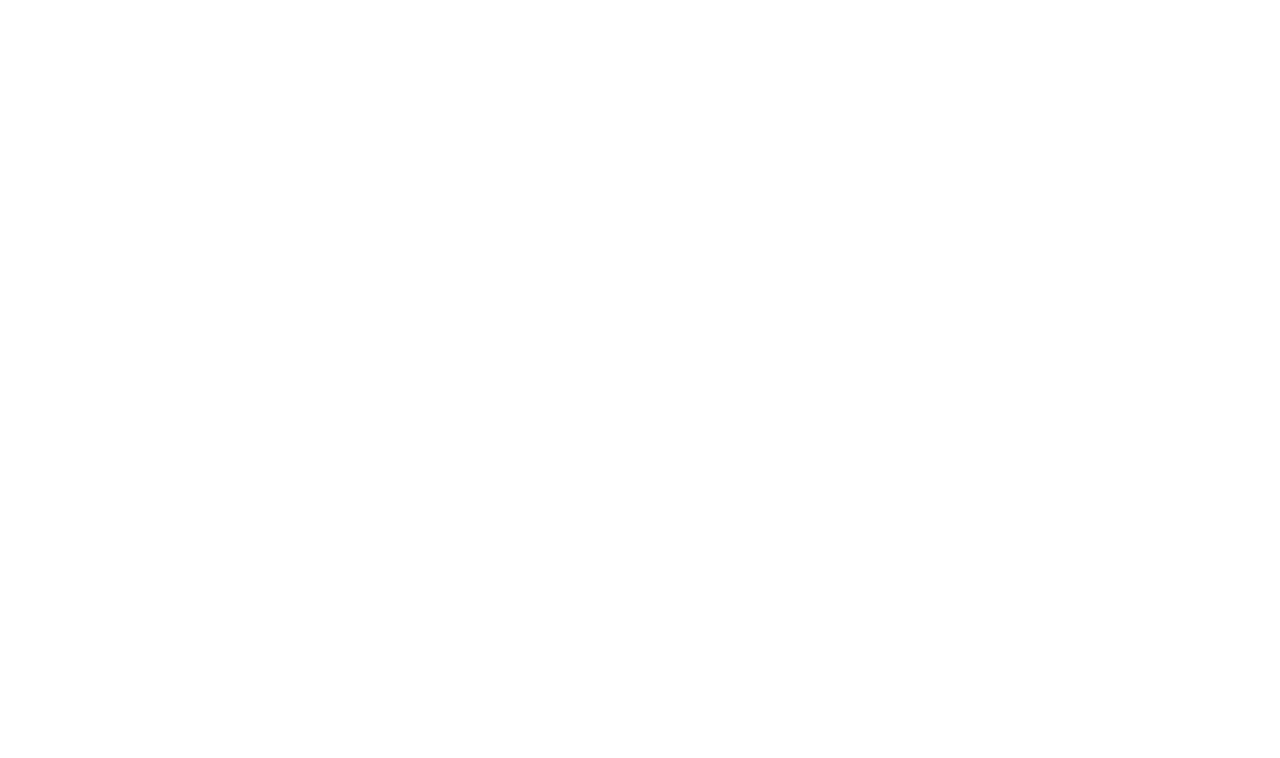
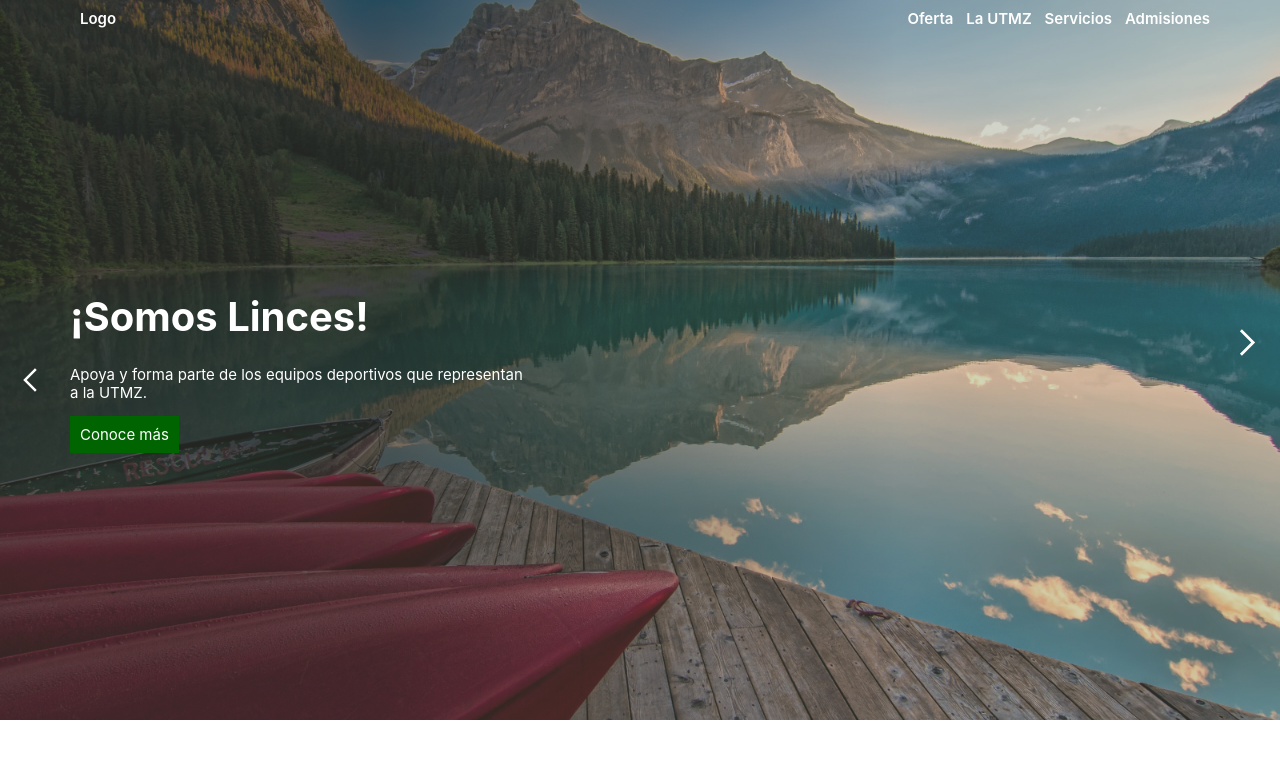
Before and after one commit to EddBeltran/college-website, a plain HTML site: page index.html in a window 1280 px wide. Drawn offline with Linux system fonts and the light colour scheme.

Commit message:
Se agregó el diseño del nav menu y slider

```diff
--- a/assets/style.css
+++ b/assets/style.css
@@ -27,9 +27,20 @@ p, a {
     font-size: 1.5rem;
 }
 
+img {
+    -webkit-user-drag: none;
+    -khtml-user-drag: none;
+    -moz-user-drag: none;
+    -o-user-drag: none;
+}
 
-.container {
+/* Containers */
+.small-container {
     max-width: 1140px;
+    margin: 0 auto;
+}
+.big-container {
+    max-width: 1920px;
     margin: 0 auto;
 }
 
@@ -71,11 +82,91 @@ p, a {
     padding: 1rem;
     text-decoration: none;
     display: inline-block;
+    max-width: fit-content;
 }
 
 .btn-primary {
     background: darkgreen;
     color: #fff;
+}
+
+/* Nav menu */
+.menu {
+    position: fixed;
+    width: 100%;
+    z-index: 10;
+}
+.nav-menu {
+    background: rgba(255, 0, 0, 0);
+}
+
+.nav-menu-items {
+    padding: 1rem 0;
+    display: flex;
+    flex-direction: row;
+    justify-content: space-between;
+}
+
+.nav-menu-items a {
+    color: #fff;
+    text-decoration: none;
+    font-weight: 600;
+    padding-left: 1rem;
+}
+
+/* Slider */
+.slider {
+    width: 100%;
+    height: 90vh;
+    overflow: hidden;
+    position: relative;
+}
+.slider-image{
+    width: 100%;
+    height: 100%;
+    object-fit: cover;
+    z-index: 1;
+    position: absolute;
+}
+.slider-shadow {
+    background: rgba(119, 128, 111, 0.336);
+    width: 100%;
+    height: 100%;
+    z-index: 2;
+    position: absolute;
+    background-image: linear-gradient(to right, rgba(31, 32, 30, 0.541) 30%, rgba(138, 130, 130, 0) 70%);
+}
+
+.slider-btn-back {
+    top: 45vh;
+    left: 0;
+    position: absolute;
+    width: 40px;
+    padding-left: 1rem;
+}
+
+.slider-btn-next {
+    top: 40vh;
+    right: 0;
+    position: absolute;
+    width: 45px;
+    padding-right: 1rem;
+}
+
+.slider-content {
+    display: flex;
+    flex-direction: row;
+    height: 100%;
+    align-items: center;
+}
+.slider-content__text {
+    color: white;
+    max-width: 40%;
+}
+
+.slider-content__text h1 {
+    color: white;
+    font-size: 4rem;
 }
 
 
--- a/index.html
+++ b/index.html
@@ -9,9 +9,38 @@
     <link rel="stylesheet" href="assets/style.css">
 </head>
 <body>
-
-
-
+    <header class="menu">
+        <nav class="big-container nav-menu">
+            <div class="small-container nav-menu-items">
+                <div>
+                    <a href="">Logo</a>
+                </div>
+                <div>
+                    <a href="">Oferta</a>
+                    <a href="">La UTMZ</a>
+                    <a href="">Servicios</a>
+                    <a href="">Admisiones</a>
+                </div>
+            </div>
+        </nav>
+    </header>
+    <section class="big-container">
+        <div class="slider">
+            <img class="slider-image" src="images/carr_1.jpg" alt="">
+            <div class="slider-shadow">
+                <img class="slider-btn-back" src="images/icon_backward.svg" alt="">
+                <div class="small-container slider-content">
+                    <div class="slider-content__text">
+                        <h1>¡Somos Linces!</h1>
+                        <p>Apoya y forma parte de los equipos deportivos que representan a la UTMZ.</p>
+                        <a href="#" class="btn btn-primary">Conoce más</a>
+                    </div>
+                    <div class="slider-content__image"></div>
+                </div>
+                <img class="slider-btn-next" src="images/icon_forward.svg" alt="">
+            </div>
+        </div>
+    </section>
 
     <script src="script.js"></script>
 </body>
```
Also changed, not shown: images/carr_1.jpg (added), images/icon_backward.svg (added), images/icon_forward.svg (added), vine.png (added).
